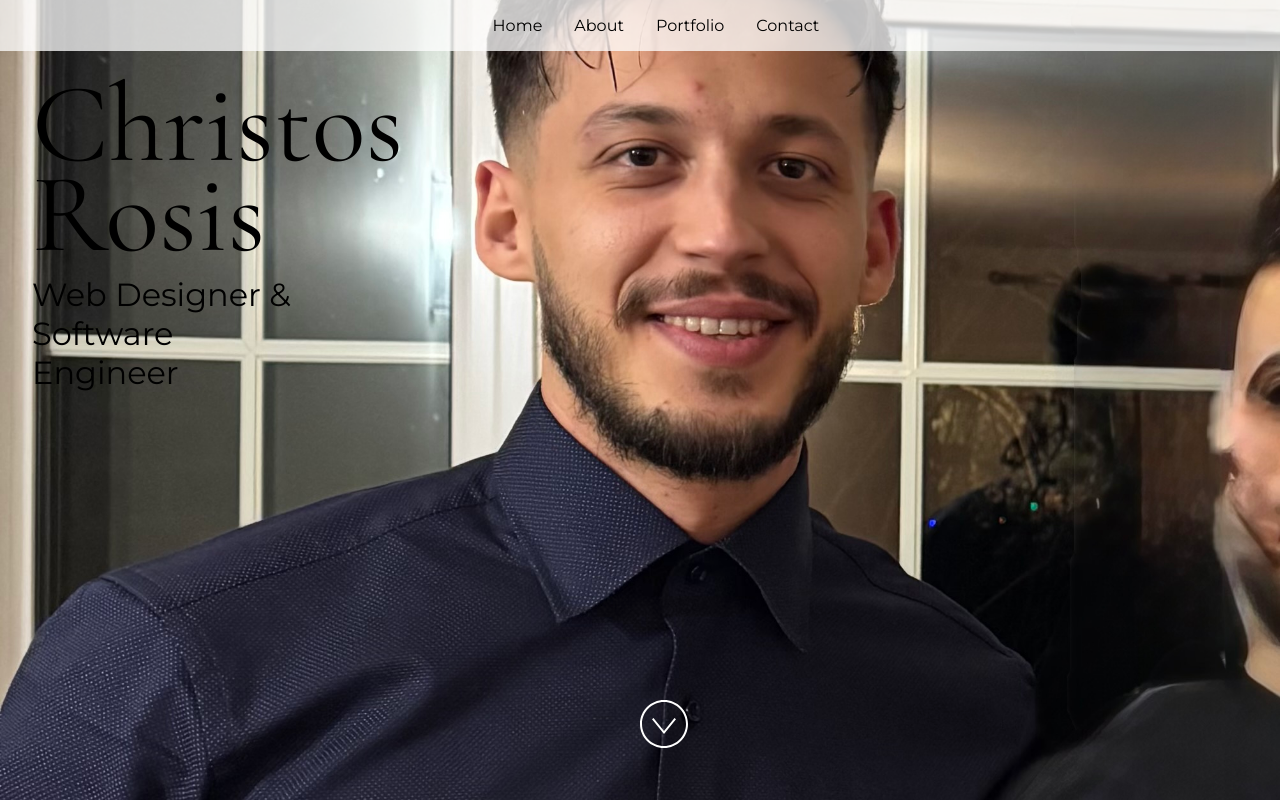
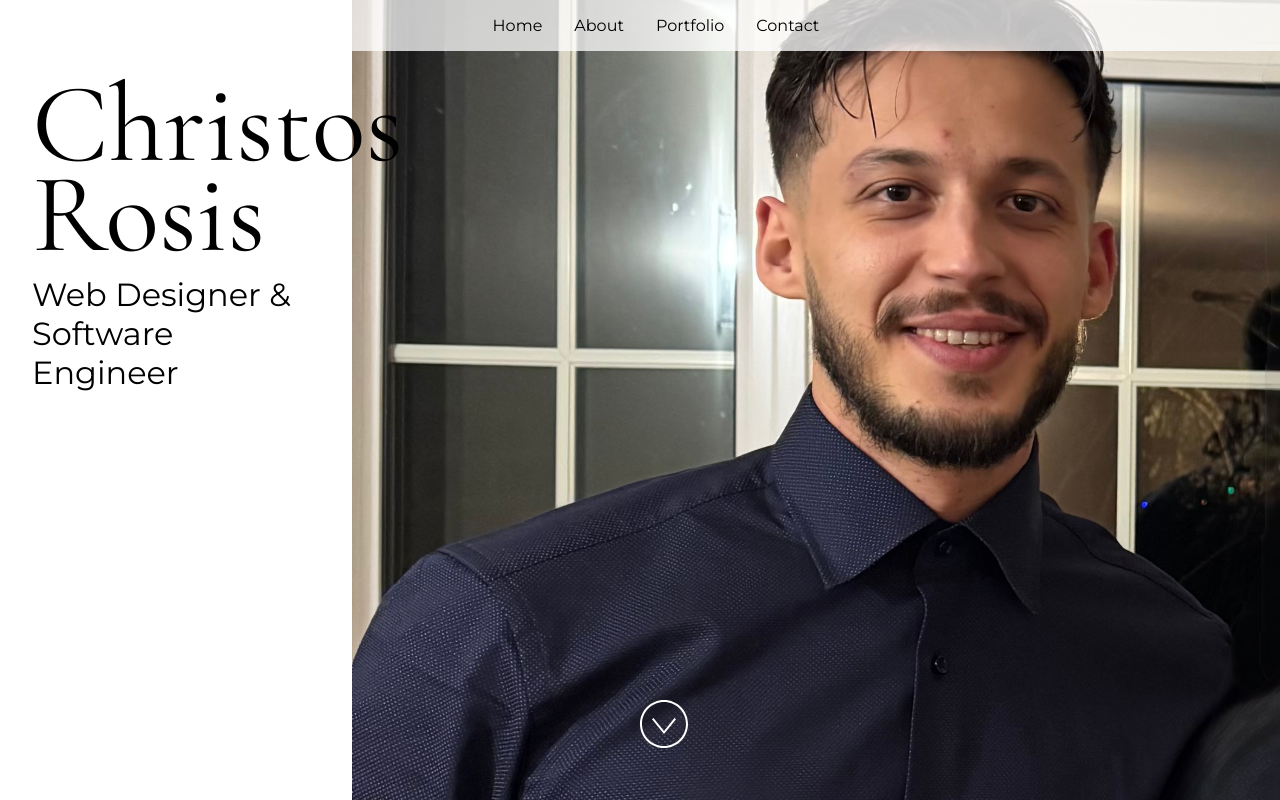
Before and after one commit to ChrisR34/ChrisR-Website, a React (Vite) app: page / in a window 1280 px wide. Built offline with nearby package versions, Linux system fonts and the light colour scheme.

Commit message:
Portfolio

```diff
--- a/src/Components/Portfolio.jsx
+++ b/src/Components/Portfolio.jsx
@@ -28,11 +28,15 @@ import React from "react";
  */
 const projectList = [
   {
-    title: "My Resume Site",
+    title: "My Portfolio Site",
     description:
-      "Created from Microsoft's resume workshop and deployed to GitHub pages. Includes my experience and design abilities.",
+      "Created from Microsoft's resume workshop and deployed to GitHub pages. Includes my abilities and skills.",
     url: "https://github.com/microsoft/workshop-library/tree/main/full/build-resume-website",
   },
+  {
+    title: "Empty",
+    description: "This is a placeholder for future projects.",
+  }
 ];
 
 const Portfolio = () => {
--- a/src/styles.css
+++ b/src/styles.css
@@ -35,13 +35,13 @@ section.padding {
 
 section img.background {
   height: 100%;
-  left: 50%;
+  left: 70%;
   object-fit: cover;
   pointer-events: none;
   position: absolute;
-  top: 0;
+  top: 50;
   transform: translate(-50%, 0);
-  width: 100vmax;
+  width: 85vw;
   z-index: -1;
 }
 
@@ -99,7 +99,7 @@ a {
 }
 
 a:hover {
-  color: #4e567e;
+  color: #5600c0;
 }
 
 .container {
@@ -111,7 +111,7 @@ a:hover {
 
 .container .box {
   border-radius: 10px;
-  border: 1px solid rgb(204, 204, 204);
+  border: 1px solid rgb(121, 2, 186);
   display: flex;
   flex-direction: column;
   justify-content: flex-start;
```
